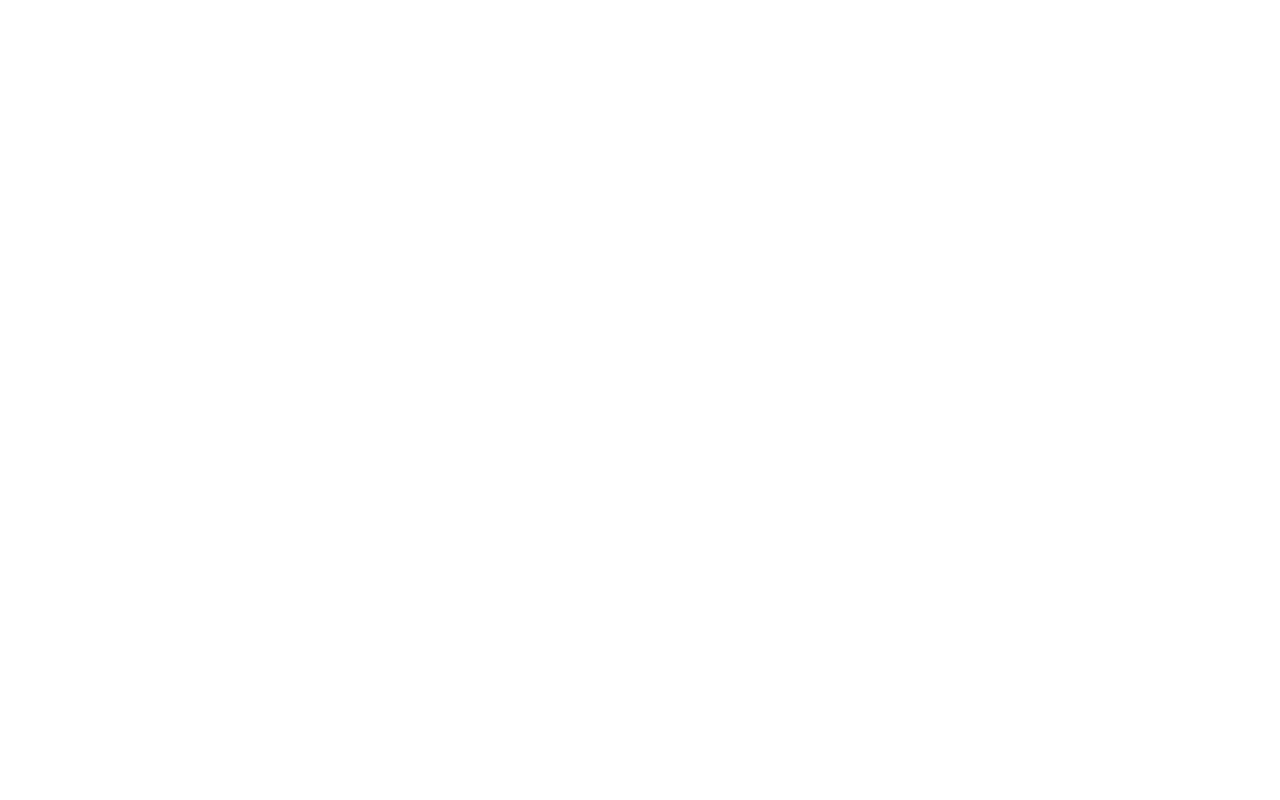
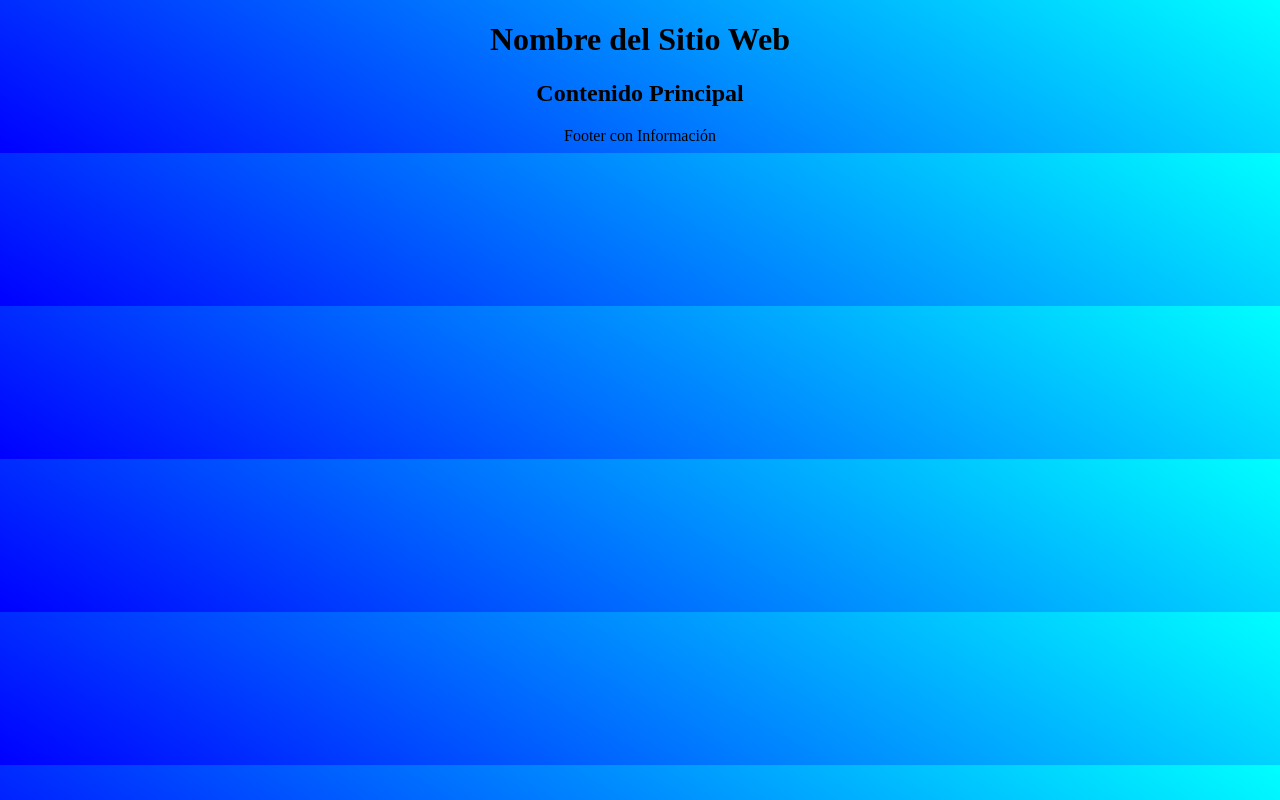
Before and after one commit to SergioZu/Ejercicio-11-Flex, a plain HTML site: page index.html in a window 1280 px wide. Drawn offline with Linux system fonts and the light colour scheme.

Commit message:
Ejercicio11

```diff
--- a/css/cuerpo.css
+++ b/css/cuerpo.css
@@ -0,0 +1,4 @@
+body{
+    background-image: linear-gradient(30deg,blue,cyan);
+    text-align: center;
+}
--- a/index.html
+++ b/index.html
@@ -7,6 +7,9 @@
     <link rel="stylesheet" href="css/cuerpo.css">
 </head>
 <body>
+    <h1>Nombre del Sitio Web</h1>
+    <div><h2>Contenido Principal</h2></div>
+    <footer>Footer con Información</footer>
 
 </body>
 </html>
```
